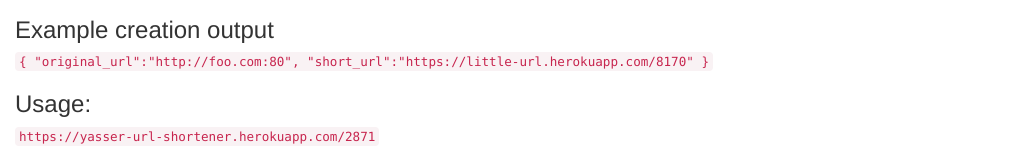
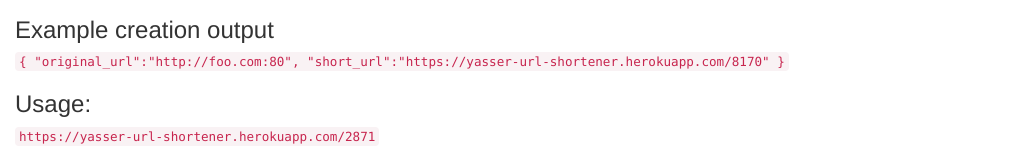
Before and after one commit to yasserhussain1110/URLShortenerMicroservice, a website: page public/index.html in a window 1280 px wide. Shown: the part 290-436 px from the top of the page, without its empty margins (0-1025 px from the left). Drawn offline with nearby package versions, Linux system fonts and the light colour scheme.

Commit message:
Fixed typo

```diff
--- a/public/index.html
+++ b/public/index.html
@@ -29,7 +29,7 @@
     <h3>Example creation output</h3>
     <code>{
         "original_url":"http://foo.com:80",
-        "short_url":"https://little-url.herokuapp.com/8170"
+        "short_url":"https://yasser-url-shortener.herokuapp.com/8170"
         }</code>
     <h3>Usage:</h3>
     <code>https://yasser-url-shortener.herokuapp.com/2871</code>
```
